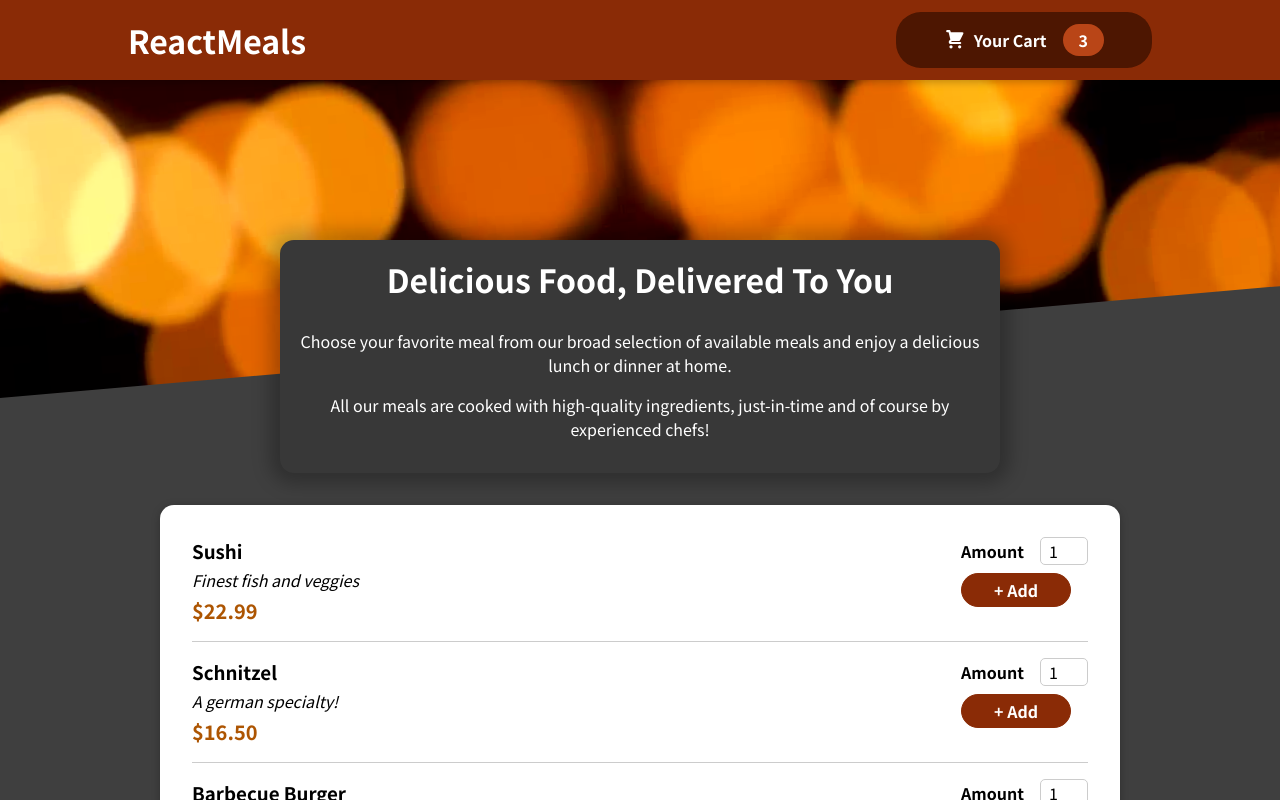
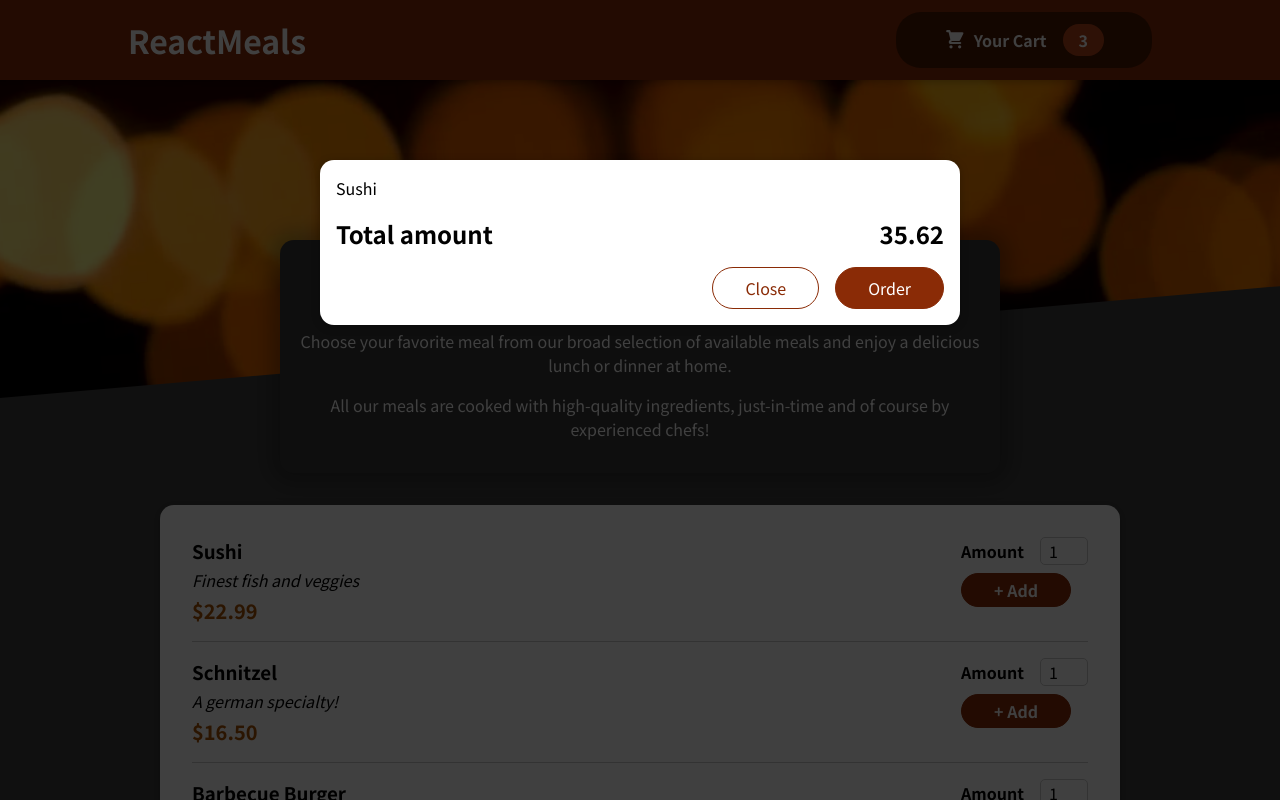
Before and after one commit to anastazjasta/RCG11Project-Food-Order-App, a React (Create React App) app: page / in a window 1280 px wide. Shown: the top 800 px of the page. Built offline with nearby package versions, Linux system fonts and the light colour scheme.

Commit message:
feat: Modal component

```diff
--- a/public/index.html
+++ b/public/index.html
@@ -28,6 +28,7 @@
   </head>
   <body>
     <noscript>You need to enable JavaScript to run this app.</noscript>
+    <div id="overlays"></div>
     <div id="root"></div>
     <!--
       This HTML file is a template.
--- a/src/App.js
+++ b/src/App.js
@@ -1,9 +1,11 @@
 import Header from "./components/Layout/Header";
 import Meals from "./components/Meals/Meals";
+import Cart from "./components/Cart/Cart";
 
 function App() {
   return (
     <>
+      <Cart />
       <Header />
       <main>
         <Meals />
--- a/src/components/Cart/Cart.js
+++ b/src/components/Cart/Cart.js
@@ -1,3 +1,4 @@
+import Modal from "../UI/Modal";
 import classes from "./Cart.module.css";
 const Cart = (props) => {
   const cartItems = (
@@ -9,7 +10,7 @@
   );
 
   return (
-    <div>
+    <Modal>
       {cartItems}
       <div className={classes.total}>
         <span>Total amount</span>
@@ -19,7 +20,7 @@
         <button className={classes["button--alt"]}>Close</button>
         <button className={classes.button}>Order</button>
       </div>
-    </div>
+    </Modal>
   );
 };
 
--- a/src/components/Cart/Cart.module.css
+++ b/src/components/Cart/Cart.module.css
@@ -17,6 +17,8 @@
 
 .actions {
   text-align: right;
+  display: flex;
+  justify-content: right;
 }
 
 .actions button {
--- /dev/null
+++ b/src/components/UI/Modal.js
@@ -0,0 +1,30 @@
+import ReactDOM from "react-dom";
+import classes from "./Modal.module.css";
+
+const Backdrop = (props) => {
+  return <div className={classes.backdrop}> </div>;
+};
+
+const ModalOverlay = (props) => {
+  return (
+    <div className={classes.modal}>
+      <div className={classes.content}>{props.children}</div>
+    </div>
+  );
+};
+
+const portalElement = document.getElementById("overlays");
+
+const Modal = (props) => {
+  return (
+    <>
+      {ReactDOM.createPortal(<Backdrop />, portalElement)}
+      {ReactDOM.createPortal(
+        <ModalOverlay>{props.children}</ModalOverlay>,
+        portalElement
+      )}
+    </>
+  );
+};
+
+export default Modal;
--- /dev/null
+++ b/src/components/UI/Modal.module.css
@@ -0,0 +1,40 @@
+.backdrop {
+  position: fixed;
+  top: 0;
+  left: 0;
+  width: 100%;
+  height: 100vh;
+  z-index: 20;
+  background-color: rgba(0, 0, 0, 0.75);
+}
+
+.modal {
+  position: fixed;
+  top: 20vh;
+  left: 5%;
+  width: 90%;
+  background-color: white;
+  padding: 1rem;
+  border-radius: 14px;
+  box-shadow: 0 2px 8px rgba(0, 0, 0, 0.25);
+  z-index: 30;
+  animation: slide-down 300ms ease-out forwards;
+}
+
+@media (min-width: 768px) {
+  .modal {
+    width: 40rem;
+    left: calc(50% - 20rem);
+  }
+}
+
+@keyframes slide-down {
+  from {
+    opacity: 0;
+    transform: translateY(-3rem);
+  }
+  to {
+    opacity: 1;
+    transform: translateY(0);
+  }
+}
```
Also changed, not shown: 1 other file (tests, documents, lock files or other folders).
